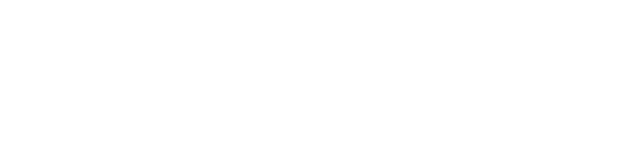
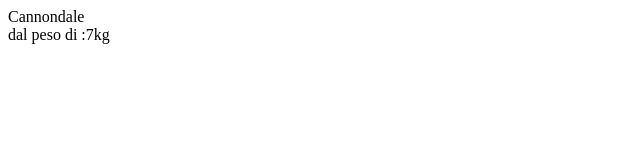
Before and after one commit to MicheleGiovagnoli/js-snack-es6, a plain HTML site: page index.html in a window 1280 px wide. Shown: the whole page, without its empty margins (0-640 px from the left). Drawn offline with Linux system fonts and the light colour scheme.

Commit message:
snack 1 stampo la bici piu leggera

```diff
--- a/index.html
+++ b/index.html
@@ -7,6 +7,9 @@
     <title>js-snack-es6</title>
 </head>
 <body>
+    <div class="bici">
+
+    </div>
     <script src="js/main.js"></script>
 </body>
 </html>
--- a/js/main.js
+++ b/js/main.js
@@ -1,12 +1,21 @@
 const bici = [
     {
         nome:'Cannondale',
-        peso: '7KG'
+        peso: '7'
     }, {
         nome:'Factor',
-        peso: '8KG'
+        peso: '8'
     }, {
         nome:'Pinarello',
-        peso: '9KG'
+        peso: '9'
     }
 ];
+const domBici = document.querySelector('.bici');
+bici.forEach(element => {
+    const {peso,nome} = element;
+    if(peso < 8){
+        const biciPeso = `<span>${nome}</span> </br> <span>dal peso di :${peso}kg</span>`;
+        domBici.innerHTML = biciPeso;
+        console.log(peso);
+    }
+});
```
